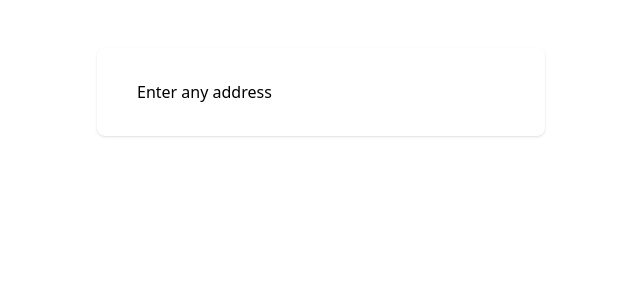
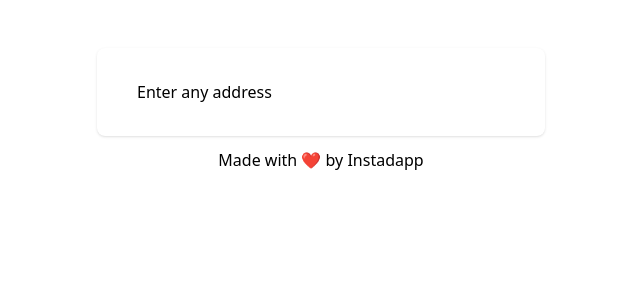
Before and after one commit to Instadapp/smart-lookup, a Nuxt app: page / in a window 1280 px wide. Shown: the top 300 px of the page, without its empty margins (319-959 px from the left). Built offline with nearby package versions, Linux system fonts and the light colour scheme.

Commit message:
Update app.vue

```diff
--- a/app.vue
+++ b/app.vue
@@ -2,7 +2,9 @@
   <Html class="h-full bg-gray-50">
     <Body class="h-full" />
   </Html>
-  <div class="min-h-full flex flex-col justify-center py-12 sm:px-6 lg:px-8">
+  <div class="min-h-full flex flex-col items-center justify-center py-12 sm:px-6 lg:px-8">
     <NuxtPage />
+
+    <div class="mt-3">Made with ❤️ by <a href="https://instadapp.io" class="hover:underline font-medium" target="_blank" rel="noopener noreferrer">Instadapp</a></div>
   </div>
 </template>
```
